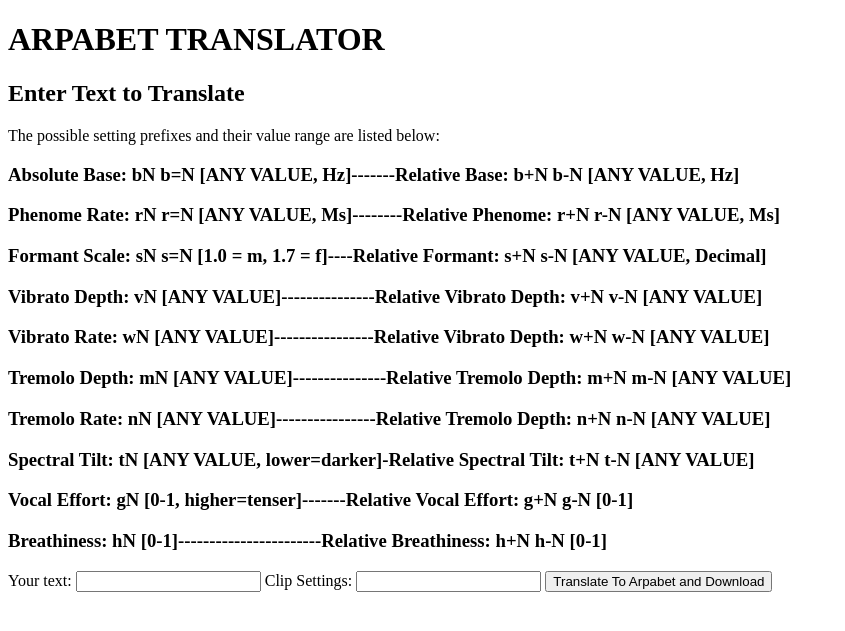
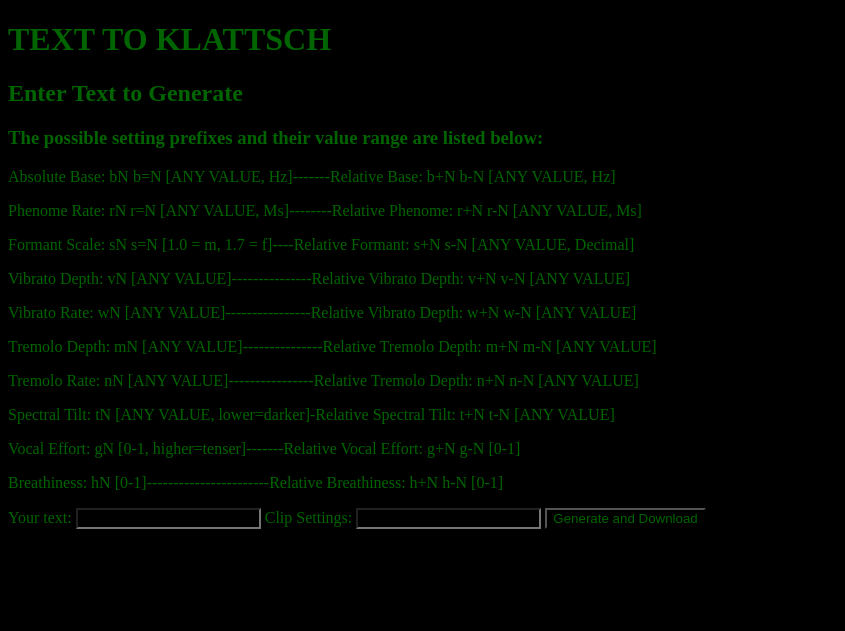
Before and after one commit to DraconicStudios1/TextToKlattsch, a Flask app: page / in a window 1280 px wide. Shown: the top 631 px of the page, without its empty margins (0-845 px from the left). Run offline with Flask 3, Linux system fonts and the light colour scheme.

Commit message:
Update index.html
Improved Frontend

```diff
--- a/templates/index.html
+++ b/templates/index.html
@@ -2,32 +2,32 @@
 <html lang="en">
 <head>
     <meta charset="UTF-8">
-    <title>Arpabet Translator</title>
+    <title>TEXT TO KLATTSCH</title>
 </head>
-<body>
-	<h1>ARPABET TRANSLATOR</h1>
-    <h2>Enter Text to Translate</h2>
+<body bgcolor="black" text="#006400">
+	<h1>TEXT TO KLATTSCH</h1>
+    <h2>Enter Text to Generate</h2>
 	<p></p>
-	<p>The possible setting prefixes and their value range are listed below:</p>
+	<h3>The possible setting prefixes and their value range are listed below:</h3>
 	<p></p>
-	<h3>Absolute Base: bN b=N [ANY VALUE, Hz]-------Relative Base: b+N b-N [ANY VALUE, Hz]</h3>
-	<h3>Phenome Rate: rN r=N [ANY VALUE, Ms]--------Relative Phenome: r+N r-N [ANY VALUE, Ms]</h3>
-	<h3>Formant Scale: sN s=N [1.0 = m, 1.7 = f]----Relative Formant: s+N s-N [ANY VALUE, Decimal]</h3>
-	<h3>Vibrato Depth: vN [ANY VALUE]---------------Relative Vibrato Depth: v+N v-N [ANY VALUE]</h3>
-	<h3>Vibrato Rate: wN [ANY VALUE]----------------Relative Vibrato Depth: w+N w-N [ANY VALUE]</h3>
-	<h3>Tremolo Depth: mN [ANY VALUE]---------------Relative Tremolo Depth: m+N m-N [ANY VALUE]</h3>
-	<h3>Tremolo Rate: nN [ANY VALUE]----------------Relative Tremolo Depth: n+N n-N [ANY VALUE]</h3>
-	<h3>Spectral Tilt: tN [ANY VALUE, lower=darker]-Relative Spectral Tilt: t+N t-N [ANY VALUE]</h3>
-	<h3>Vocal Effort: gN [0-1, higher=tenser]-------Relative Vocal Effort: g+N g-N [0-1]</h3>
-	<h3>Breathiness: hN [0-1]-----------------------Relative Breathiness: h+N h-N [0-1]</h3>
+	<p>Absolute Base: bN b=N [ANY VALUE, Hz]-------Relative Base: b+N b-N [ANY VALUE, Hz]</p>
+	<p>Phenome Rate: rN r=N [ANY VALUE, Ms]--------Relative Phenome: r+N r-N [ANY VALUE, Ms]</p>
+	<p>Formant Scale: sN s=N [1.0 = m, 1.7 = f]----Relative Formant: s+N s-N [ANY VALUE, Decimal]</p>
+	<p>Vibrato Depth: vN [ANY VALUE]---------------Relative Vibrato Depth: v+N v-N [ANY VALUE]</p>
+	<p>Vibrato Rate: wN [ANY VALUE]----------------Relative Vibrato Depth: w+N w-N [ANY VALUE]</p>
+	<p>Tremolo Depth: mN [ANY VALUE]---------------Relative Tremolo Depth: m+N m-N [ANY VALUE]</p>
+	<p>Tremolo Rate: nN [ANY VALUE]----------------Relative Tremolo Depth: n+N n-N [ANY VALUE]</p>
+	<p>Spectral Tilt: tN [ANY VALUE, lower=darker]-Relative Spectral Tilt: t+N t-N [ANY VALUE]</p>
+	<p>Vocal Effort: gN [0-1, higher=tenser]-------Relative Vocal Effort: g+N g-N [0-1]</p>
+	<p>Breathiness: hN [0-1]-----------------------Relative Breathiness: h+N h-N [0-1]</p>
 
     <!-- When submitted, this sends data to the Python script -->
     <form action="/process" method="POST">
         <label for="text_input">Your text:</label>
-        <input type="text" id="text_input" name="text_input" required>
+        <input type="text" style="background-color: black; color: #006400;" id="text_input" name="text_input" required="">
 		<label for="text_input">Clip Settings:</label>
-		<input type="text" id="bass_input" name="bass_input" required="">
-        <button type="submit">Translate To Arpabet and Download</button>
+		<input type="text" style="background-color: black; color: #006400;" id="bass_input" name="bass_input" required="">
+        <button type="submit" style="background-color: black; color: #006400;">Generate and Download</button>
     </form>
 
 </body>
```
